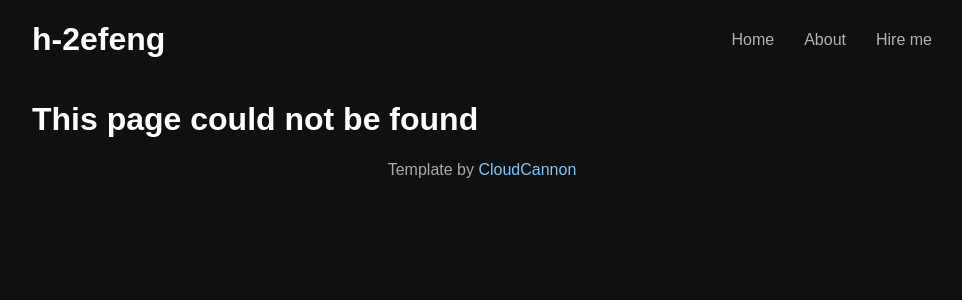
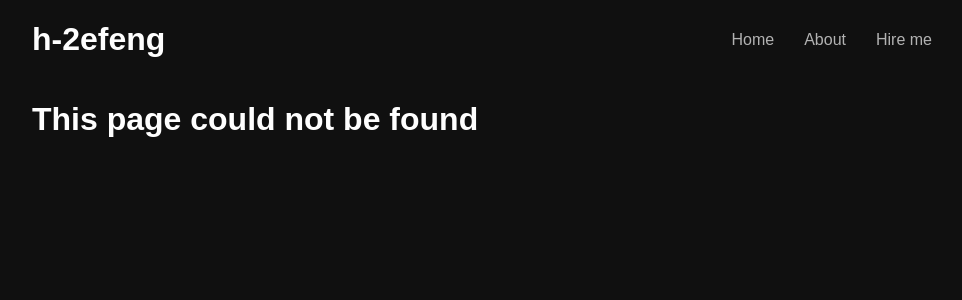
Before and after one commit to h-2efeng/h-2efeng.github.io, a Jekyll site: the page built from 404.html, in a window 1280 px wide. Shown: the top 300 px of the page, without its empty margins (158-1120 px from the left). Built offline with Jekyll 4.4.1, drawn with Linux system fonts in a browser that asks for light colours; some web fonts are replaced.

Commit message:
remvoe footer

```diff
--- a/_layouts/default.html
+++ b/_layouts/default.html
@@ -31,7 +31,7 @@
 			</header>
 			{{ content }}
 			<footer>
-				Template by <a href="https://cloudcannon.com/">CloudCannon</a>
+				<!-- Template by <a href="https://cloudcannon.com/">CloudCannon</a> -->
 			</footer>
 		</div>
 	</body>
```
